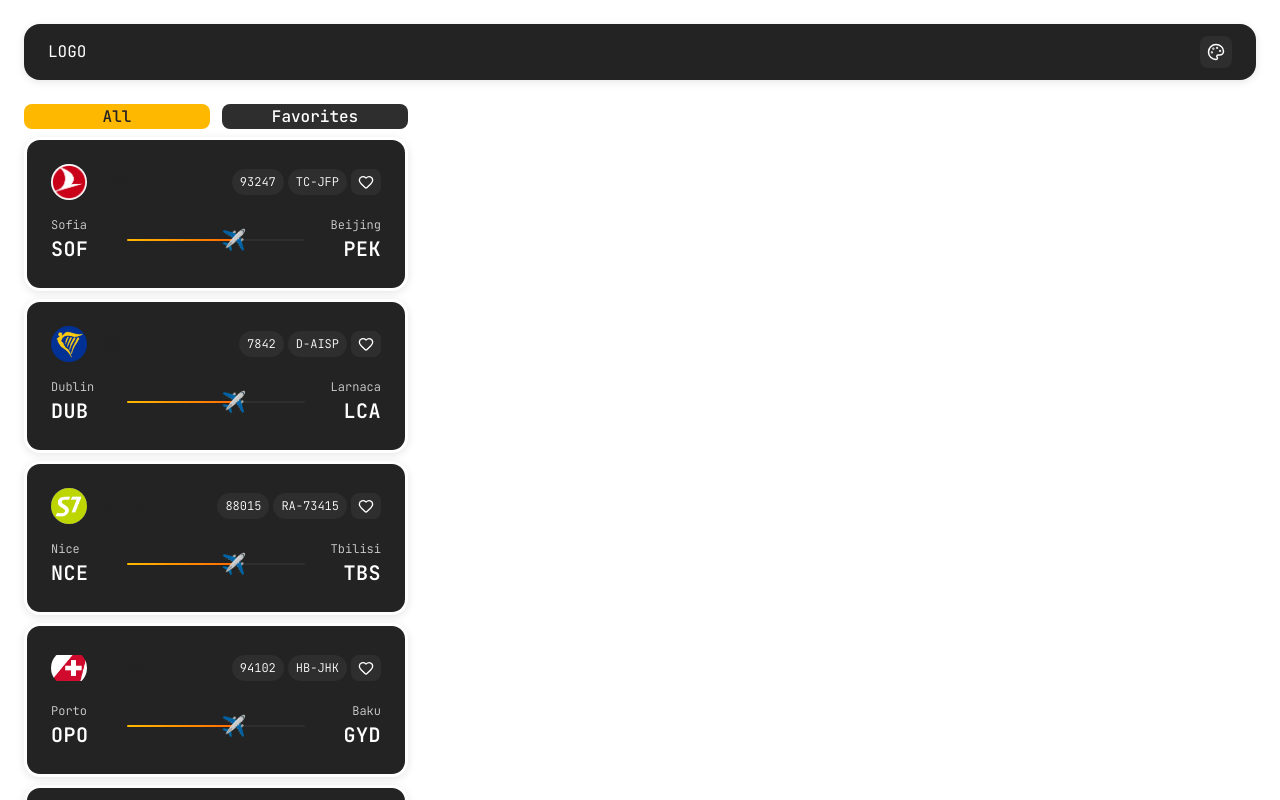
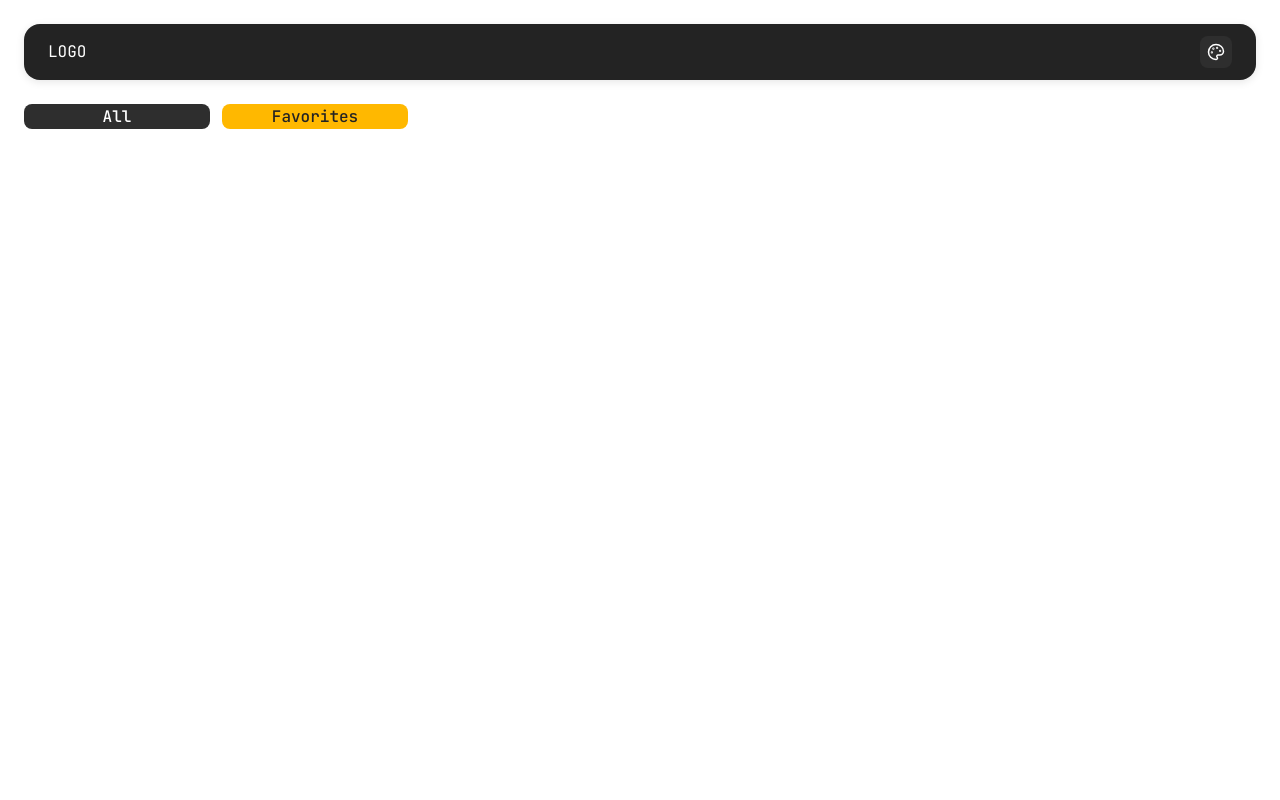
Before and after one commit to Qalwk/LocateTracker, a React (Vite) app: page /1/1 in a window 1280 px wide. Built offline with nearby package versions, Linux system fonts and the light colour scheme.

Commit message:
+URL favorites for card

```diff
--- a/src/app/routes/AppRouter.tsx
+++ b/src/app/routes/AppRouter.tsx
@@ -7,6 +7,7 @@ export function AppRouter() {
     <BrowserRouter>
       <Routes>
         <Route path="/" element={<HomePage />} />
+        <Route path="/favorites" element={<HomePage />} />
         <Route path="/:airline/:route" element={<HomePage />} />
         <Route path="*" element={<h1>Route does not exist</h1>}/>
       </Routes>
--- a/src/pages/homePage/ui/FlightTabs.tsx
+++ b/src/pages/homePage/ui/FlightTabs.tsx
@@ -1,27 +1,31 @@
 import clsx from 'clsx';
 import styles from './HomePage.module.scss';
+import { useNavigate } from 'react-router';
 
 interface FlightTabsProps {
-  activeTab: 'all' | 'favorites';
-  setActiveTab: (tab: 'all' | 'favorites') => void;
+  isFavorite: boolean | null;
 }
 
-export function FlightTabs({ activeTab, setActiveTab }: FlightTabsProps) {
+export function FlightTabs({ isFavorite }: FlightTabsProps) {
 
-  const handleAllClick = () => setActiveTab('all');
-  const handleFavoritesClick = () => setActiveTab('favorites');
+  const navigate = useNavigate();
+
+  // const handleFavoritesClick = () => { setActiveTab('favorites'), navigate('/favorites')};
+  // const handleAllClick = () => setActiveTab('all');
+  const handleAllClick = () => navigate('/');
+  const handleFavoritesClick = () => navigate('/favorites');
 
   return (
     <div className={styles.btnWrap}>
       <button
         onClick={handleAllClick}
-        className={clsx(styles.buttonFilter, { [styles.buttonFilterActive]: activeTab === 'all' })}
+        className={clsx(styles.buttonFilter, { [styles.buttonFilterActive]: !isFavorite })}
       >
         All
       </button>
       <button
         onClick={handleFavoritesClick}
-        className={clsx(styles.buttonFilter, { [styles.buttonFilterActive]: activeTab === 'favorites' })}
+        className={clsx(styles.buttonFilter, { [styles.buttonFilterActive]: isFavorite })}
       >
         Favorites
       </button>
--- a/src/pages/homePage/ui/HomePage.tsx
+++ b/src/pages/homePage/ui/HomePage.tsx
@@ -1,5 +1,5 @@
 import { FlightList } from "features/FlightList";
-import { useState } from "react";
+import { useEffect, useState } from "react";
 import { FlightDetails } from "widgets/FlightDetails";
 import { type Flight } from "shared/mocks/FlightsData";
 import styles from './HomePage.module.scss';
@@ -8,17 +8,29 @@ import { FlightTabs } from "./FlightTabs";
 import { useDispatch, useSelector } from "react-redux";
 import { flightsData } from 'shared/mocks/FlightsData';
 import { addFavorite, removeFavorite } from "shared/model/favoriteFlightsSlice";
+import type { RootState } from "app/store";
+import { useLocation } from "react-router";
 
 export function HomePage() {
   const [selectedFlight, setSelectedFlight] = useState<Flight | null>(null);
-  const [activeTab, setActiveTab] = useState<'all' | 'favorites'>('all');
+  const [isFavorite, setIsFavorite] = useState<boolean | null>(null);
 
-  const favorites = useSelector((state: any) => state.favoriteFlights.ids);
+  const location = useLocation();
+
+  useEffect(() => {
+    if (location.pathname === '/') {
+      setIsFavorite(false)
+    } else {
+      setIsFavorite(true)
+    }
+  }, [location])
+
+  const favorites = useSelector((state: RootState) => state.favoriteFlights.ids);
   const dispatch = useDispatch();
 
-  const filteredFlights = activeTab === 'all'
-    ? flightsData
-    : flightsData.filter(flight => favorites.includes(flight.id));
+  const filteredFlights = isFavorite === true
+    ? flightsData.filter(flight => favorites.includes(flight.id))
+    : flightsData;
 
   const handleLikeClick = (flightId: string) => {
     if (favorites.includes(flightId)) {
@@ -36,8 +48,7 @@ export function HomePage() {
       <div className={styles.homePageContainer}>
         <div className={styles.flight}>
           <FlightTabs
-            activeTab={activeTab}
-            setActiveTab={setActiveTab}
+            isFavorite={isFavorite}
           />
           <FlightList
             flights={filteredFlights}
```
